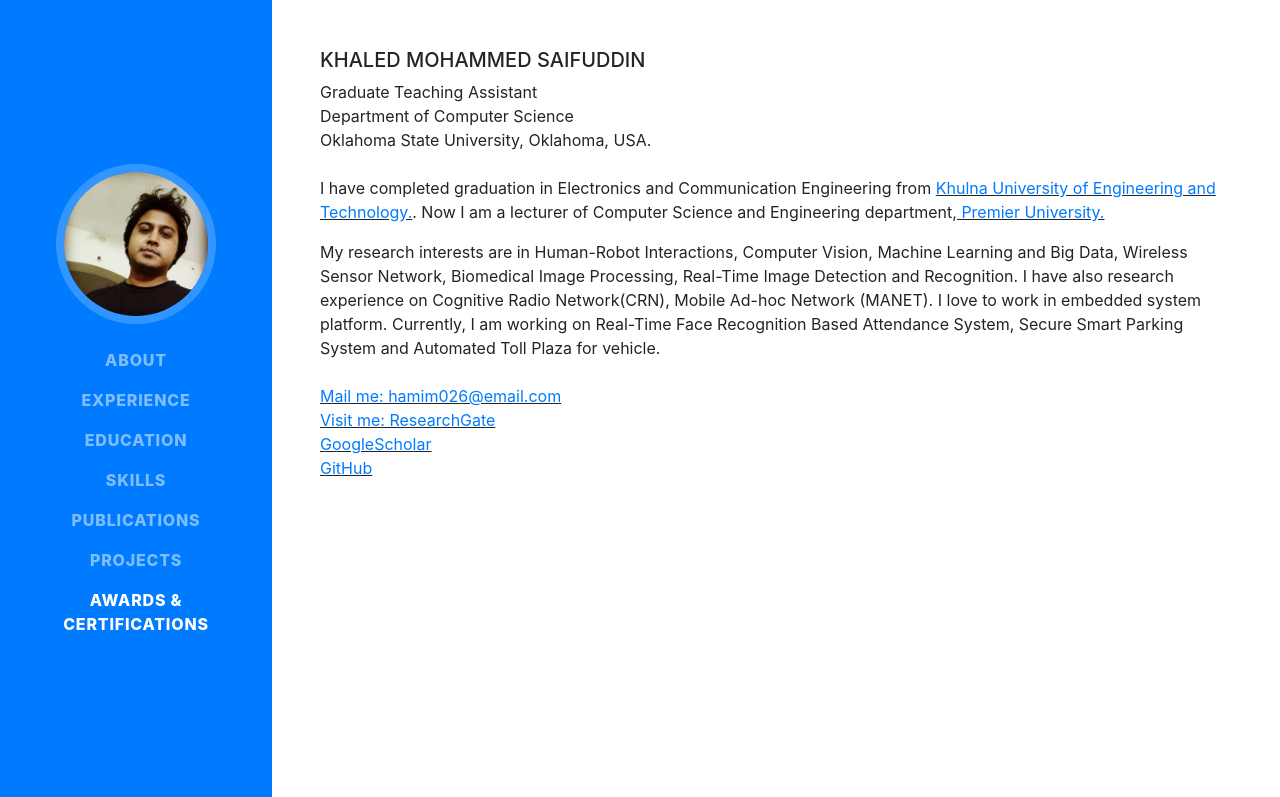
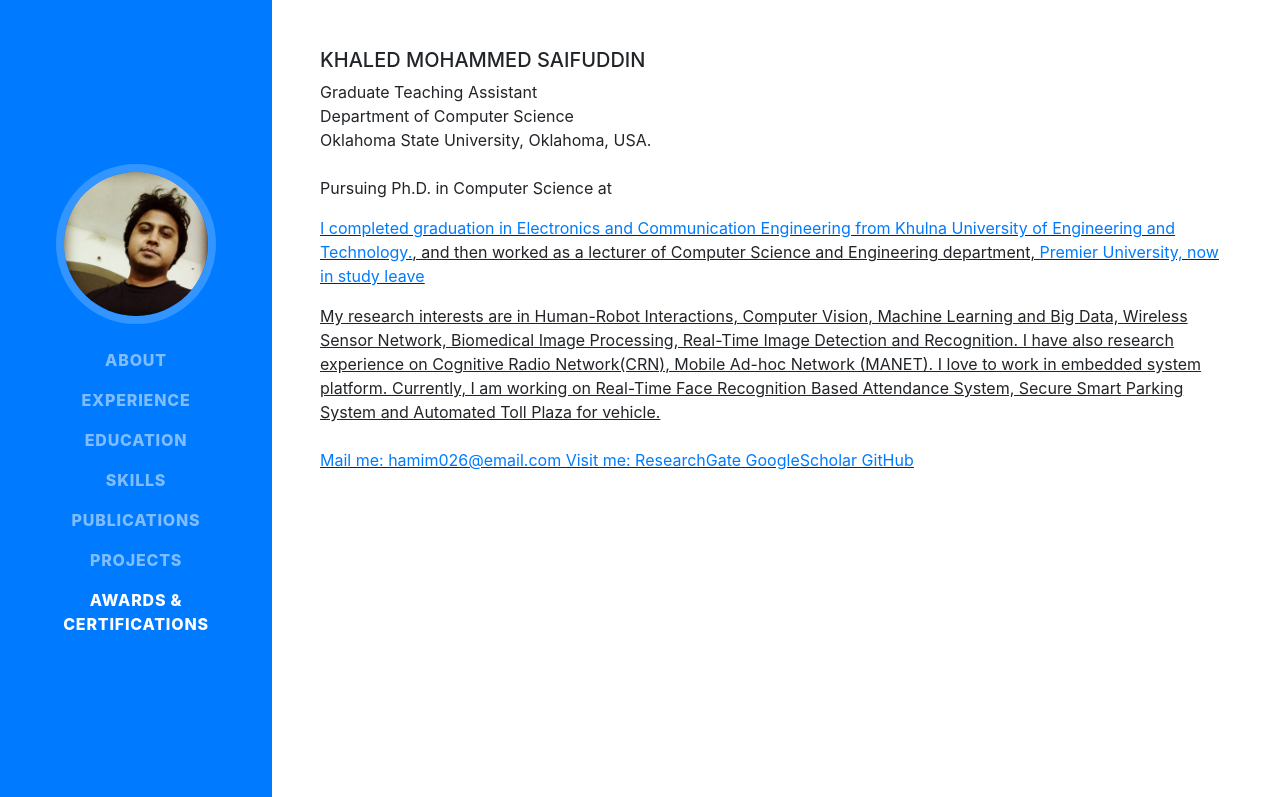
Before and after one commit to khaledmohammedsaifuddin/Profile, a website with bundled scripts: page index.html in a window 1280 px wide. Shown: the top 797 px of the page. Built offline with nearby package versions, Linux system fonts and the light colour scheme; a web font is replaced by a local one.

Commit message:
update
update

```diff
--- a/index.html
+++ b/index.html
@@ -74,7 +74,8 @@
           Department of Computer Science</br>
           Oklahoma State University, Oklahoma, USA.</br></br>
 
-<p>I have completed graduation in Electronics and Communication Engineering from <u><a href="http://kuet.ac.bd/">Khulna University of Engineering and Technology.</a></u>. Now I am a lecturer of Computer Science and Engineering department,<u><a href="http://puc.ac.bd/"> Premier University.</a></u></p>
+<p>Pursuing Ph.D. in Computer Science at <u><a href="https://go.okstate.edu/">
+<p>I completed graduation in Electronics and Communication Engineering from <u><a href="http://kuet.ac.bd/">Khulna University of Engineering and Technology.</a></u>, and then worked as a  lecturer of Computer Science and Engineering department,<u><a href="http://puc.ac.bd/"> Premier University, now in study leave</a></u></p>
 My research interests are in Human-Robot Interactions, Computer Vision, Machine Learning and Big Data, Wireless Sensor Network, Biomedical Image Processing, Real-Time Image Detection and Recognition. I have also research experience on Cognitive Radio Network(CRN), Mobile Ad-hoc Network (MANET). I love to work in embedded system platform.
 Currently, I am working on Real-Time Face Recognition Based Attendance System, Secure Smart Parking System and Automated Toll Plaza for vehicle.
 </br>
```
